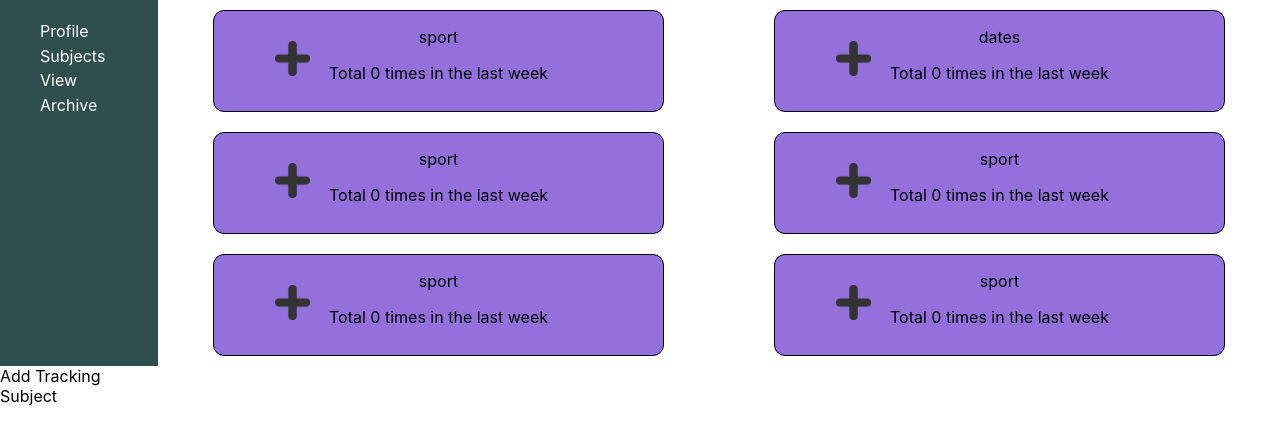
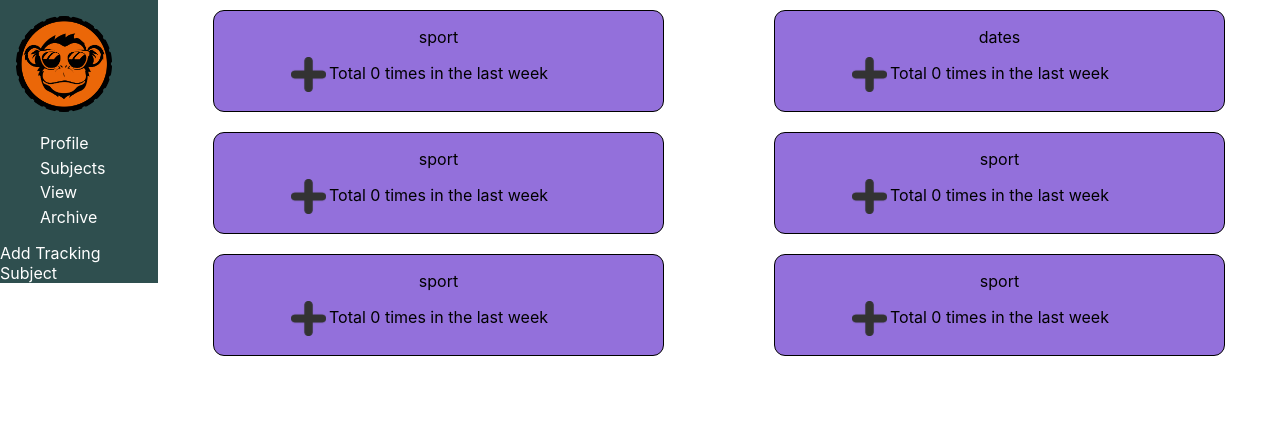
Before and after one commit to DavidBlau854/tracking-app, a React (Create React App) app: page / in a window 1280 px wide. Shown: the top 444 px of the page. Built offline with nearby package versions, Linux system fonts and the light colour scheme.

Commit message:
added logo and more routing

```diff
--- a/src/App.js
+++ b/src/App.js
@@ -11,11 +11,14 @@ function App() {
         <SideNavBar />
         <Switch>
           <Route path="/" component={SubjectPage} exact />
-          <Route path="/SubjectPage" component={SubjectPage} />
+          <Route path="/subjectPage" component={SubjectPage} />
+          <Route path="/profile" component={Profile} />
         </Switch>
       </div>
     </Router>
   );
 }
 
+const Profile = () => <h1>profile!!!</h1>;
+
 export default App;
--- a/src/components/SideNavBar.tsx
+++ b/src/components/SideNavBar.tsx
@@ -1,13 +1,20 @@
 import React from "react";
+import { Link } from "react-router-dom";
 import "./sideNavBar.css";
+import logo from "../assets/img/logo.png";
 
 function SideNavBar() {
   return (
-    <div className="side-bar">
+    <div className="side-nav-bar">
+      <img src={logo} alt="logo"></img>
       <nav>
         <ul className="nav-links">
-          <li>Profile</li>
-          <li>Subjects</li>
+          <Link to="/profile">
+            <li>Profile</li>
+          </Link>
+          <Link to="/subjectPage">
+            <li>Subjects</li>
+          </Link>
           <li>View</li>
           <li>Archive</li>
         </ul>
--- a/src/components/sideNavBar.css
+++ b/src/components/sideNavBar.css
@@ -1,5 +1,6 @@
-nav {
+.side-nav-bar {
   display: flex;
+  flex-direction: column;
   height: 100%;
   background-color: darkslategrey;
   color: white;
@@ -9,4 +10,15 @@ nav {
 }
 li {
   padding-top: 0.3em;
+  color: white;
+  text-decoration: none;
 }
+img {
+  margin-left: 1em;
+  margin-top: 1em;
+  height: 6rem;
+  width: 6rem;
+}
+a:link {
+  text-decoration: none;
+}
```
Also changed, not shown: src/assets/img/logo.png (added).
